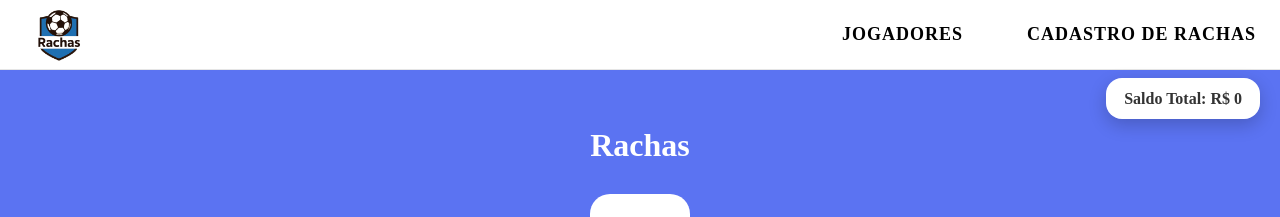
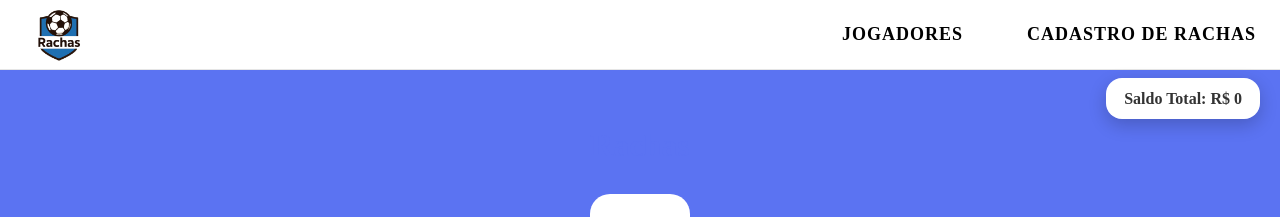
Before and after one commit to pedrohenry12/Gerenciador-de-Rachoes, a React app in the folder Frontend/: page / in a window 1280 px wide. Shown: the top 217 px of the page. Built offline with nearby package versions, Linux system fonts and the light colour scheme; no server answers; the HTML template or start-up script is replaced by a standard one.

Commit message:
melhora no css da tela inicial

```diff
--- a/Frontend/src/pages/tela inicial/inicio.module.css
+++ b/Frontend/src/pages/tela inicial/inicio.module.css
@@ -18,7 +18,7 @@
 
 /* Título */
 .title {
-  color: white;
+  color: #5b73f2;
   font-size: 32px;
   font-weight: bold;
   margin-bottom: 30px;
@@ -46,12 +46,14 @@
 
 /* Card */
 .card {
-  background-color: #5b73f2;
+  background-color: #ffffff;
   border-radius: 18px;
   padding: 22px;
   text-align: center;
   cursor: pointer;
   transition: transform 0.2s ease, opacity 0.2s ease;
+  border: 3px solid #5b73f2;
+
 }
 
 .card:hover {
@@ -60,7 +62,7 @@
 
 /* Texto */
 .cardText {
-  color: white;
+  color: #5b73f2;
   font-size: 22px;
   font-weight: bold;
   letter-spacing: 1px;
```
